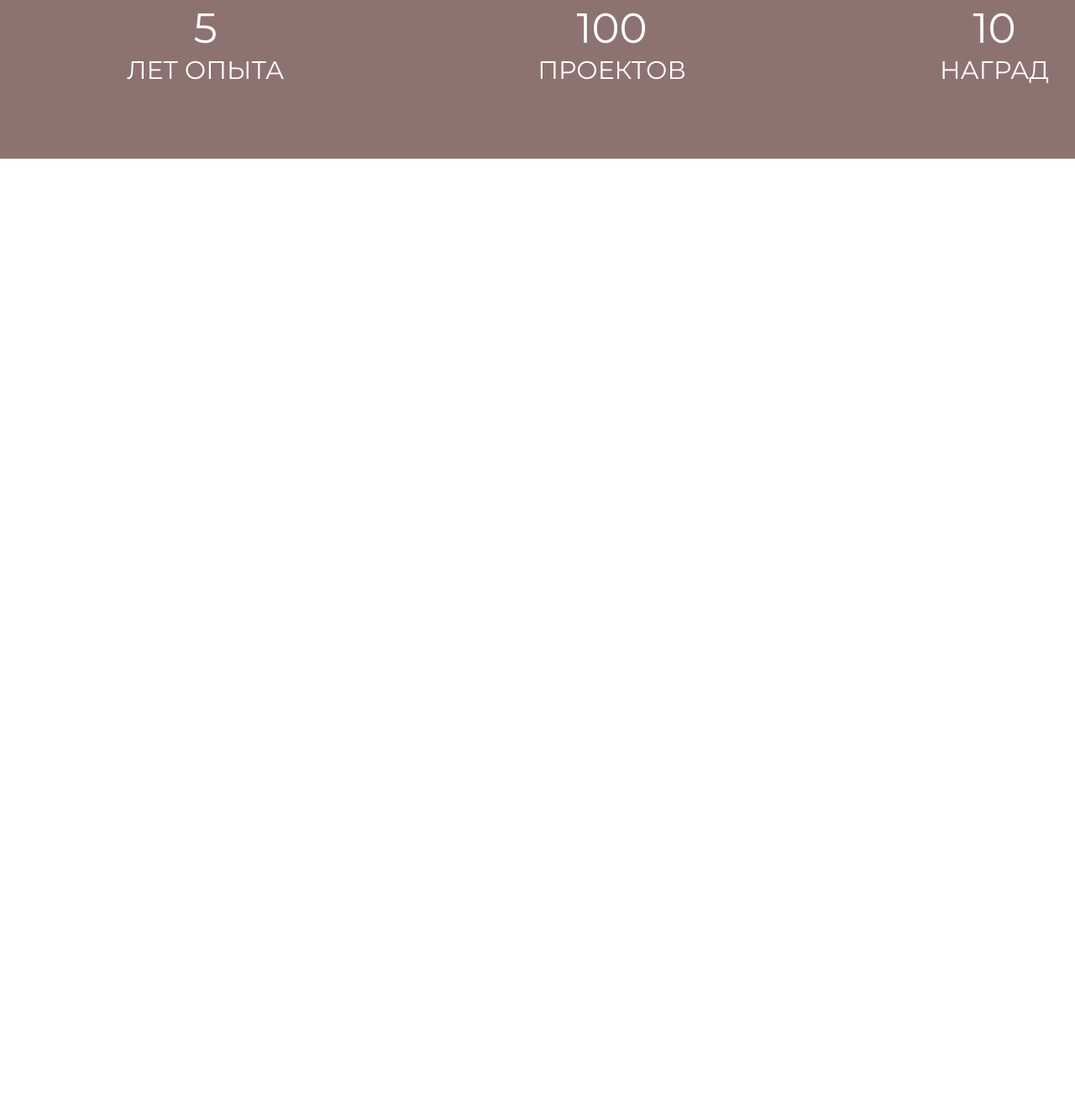
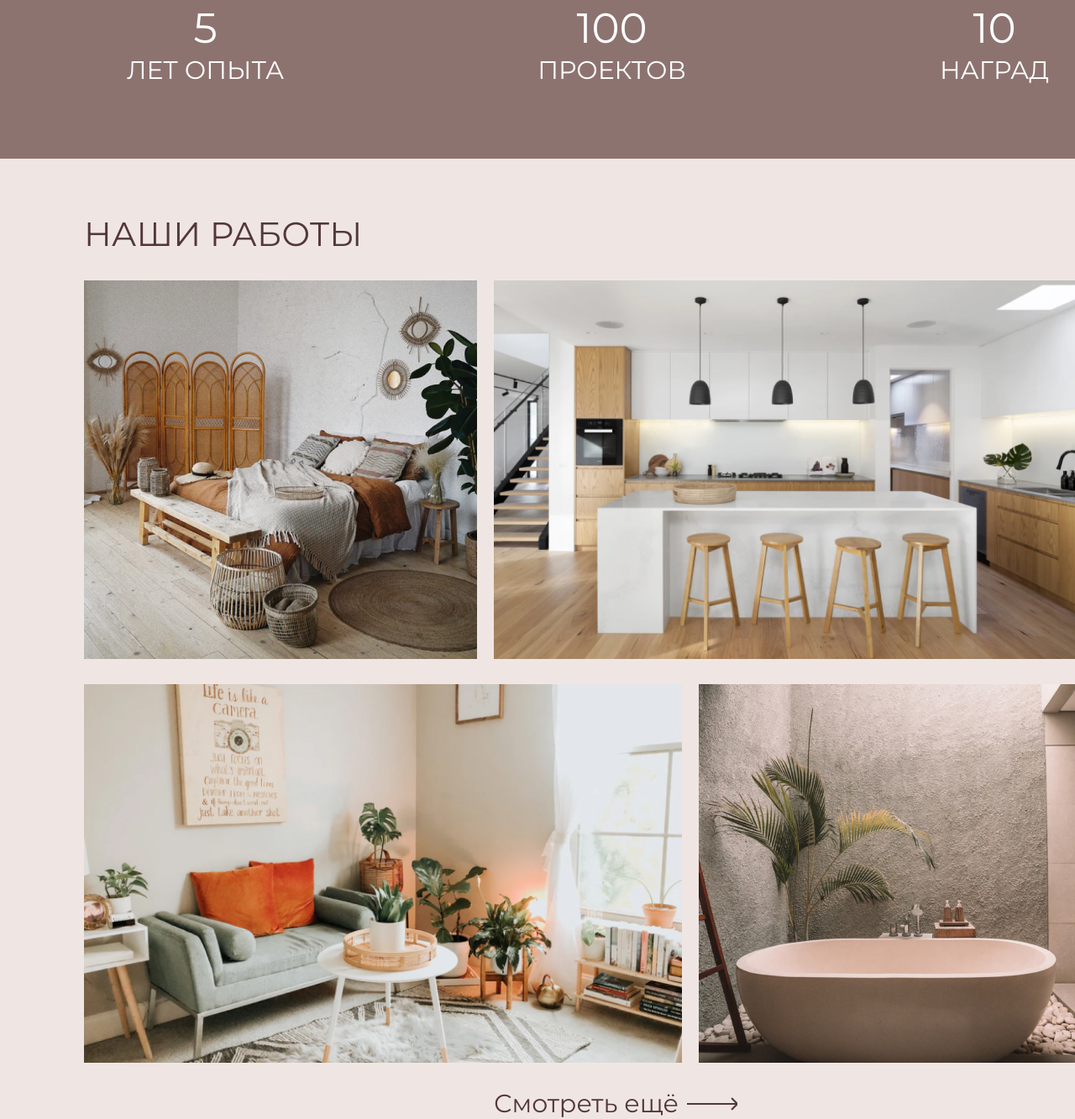
Before and after one commit to AlekseyLit/laba2-3, a plain HTML site: page index.html in a window 1280 px wide. Shown: the part 1444-2777 px from the top of the page at 84% size. Before the commit the page ends 1633 px from the top, so only its background shows below. Drawn offline with Linux system fonts and the light colour scheme.

Commit message:
our_works - 1commit

```diff
--- a/index.html
+++ b/index.html
@@ -73,7 +73,35 @@
 				</div>
 			</div>
 		</section>
-        <section class="our_works"></section>
+        <section class="our_works">
+			<div class="our_works_container">
+				<div>
+					<h1>НАШИ РАБОТЫ</h1>
+				</div>
+				<div>
+					<img src="media/works1.jpg" alt="works1">
+					<div class="our_works_hover">
+                            <h3>Квартира-студия <br> 30 кв.м.</h3>
+                            <p>В квартире были светлые стены и тёплые цвета. Мы сконцентрировались<br>
+                                на отсылках к природе и сделали ребятам уютный интерьер, отсылающий
+								к виллам островов Бали.</p>
+                    </div>
+				</div>
+				<div>
+					<img src="media/works2.jpg" alt="works2">
+				</div>
+				<div>
+					<img src="media/works3.jpg" alt="works3">
+				</div>
+				<div>
+					<img src="media/works4.jpg" alt="works4">
+				</div>
+				<div>
+					<h2>Смотреть ещё</h2>
+					<img src="media/arrow.png" alt="arrow">
+				</div>
+			</div>
+		</section>
         <section class="team"></section>
         <section class="reviews"></section>
         <section class="contacts"></section>
--- a/style.css
+++ b/style.css
@@ -3,9 +3,8 @@
 	padding:0;
 }
 body{
-    width:1400px;
+   min-width:1400px;
 }
-
 header{
     height:715px;
     background-image: url(media/header.jpg);
@@ -48,6 +47,9 @@ header{
 	font-family: 'Montserrat';
     font-size: 16px;
     color: #533738;
+}
+a:hover {
+    color: #cc8b86;
 }
 .nav_phone{
 	margin-top:38px;
@@ -123,7 +125,6 @@ header{
 	color: #533738;
 	margin-top:65px;
 	margin-bottom:40px;
-
 }
 .about_us_container p{
 	font-family: Montserrat;
@@ -157,3 +158,100 @@ header{
 .our_works{
 	background-color:#EFE6E4;
 }
+.our_works_container{
+	display:grid;
+    grid-template-columns:repeat(5,1fr);
+	grid-template-rows: auto 451px 451px auto;
+	column-gap:20px;
+	row-gap:30px;
+	margin-left:100px;
+	margin-right:100px;
+}
+.our_works_container img{
+    width: 100%;
+	height:100%;
+	object-fit: cover;
+}
+.our_works_container h1{
+	font-family: Montserrat;
+	font-size: 40px;
+	font-weight: 400;
+	line-height: 50px;
+	color:#533738;
+	margin-top:65px;
+}
+.our_works_container h2{
+	font-family: Montserrat;
+	font-size: 30px;
+	font-weight: 500;
+	line-height: 37px;
+	color: #533738;
+	margin-right:10px;
+}
+
+.our_works_container div:nth-child(1){
+	grid-column: 1/3;
+    grid-row: 1/2;
+
+}
+
+.our_works_container div:nth-child(2){
+	position:relative;
+    grid-column: 1/3;
+    grid-row: 2/3;
+
+}
+.our_works_container div:nth-child(3){
+    grid-column: 3/6;
+    grid-row: 2/3;
+}
+.our_works_container div:nth-child(4){
+    grid-column: 1/4;
+    grid-row: 3/4;
+}
+.our_works_container div:nth-child(5){
+    grid-column: 4/6;
+    grid-row: 3/4;
+}
+.our_works_container div:nth-child(6){
+    grid-column: 3/5;
+    grid-row: 4/5;
+	display:flex;
+	align-items:center;
+}
+.our_works_container div:nth-child(6) img{
+	width:60px;
+	height:16px;
+}
+.our_works_hover{
+	position: absolute;
+    top: -454px;
+    left: 0;
+	z-index: -1;
+    width: 100%;
+	height:100%;
+    color: white;
+    background-color: rgba(100, 72, 69, 0.8);
+	box-sizing: border-box;
+	padding-top:86px;
+}
+.our_works_hover h3{
+	font-family: Montserrat;
+	font-size: 30px;
+	font-weight: 500;
+	line-height: 37px;
+	text-align:center;
+
+}
+.our_works_hover p{
+	font-family: Montserrat;
+	font-size: 18px;
+	font-weight: 400;
+	line-height: 30px;
+	margin-left:45px;
+	margin-right:45px;
+	margin-bottom:122px;
+}
+.our_works_container div:nth-child(2):hover .our_works_hover{
+	z-index: 10;
+}
```
Also changed, not shown: media/arrow.png (added), media/works1.jpg (added), media/works2.jpg (added), media/works3.jpg (added), media/works4.jpg (added).
